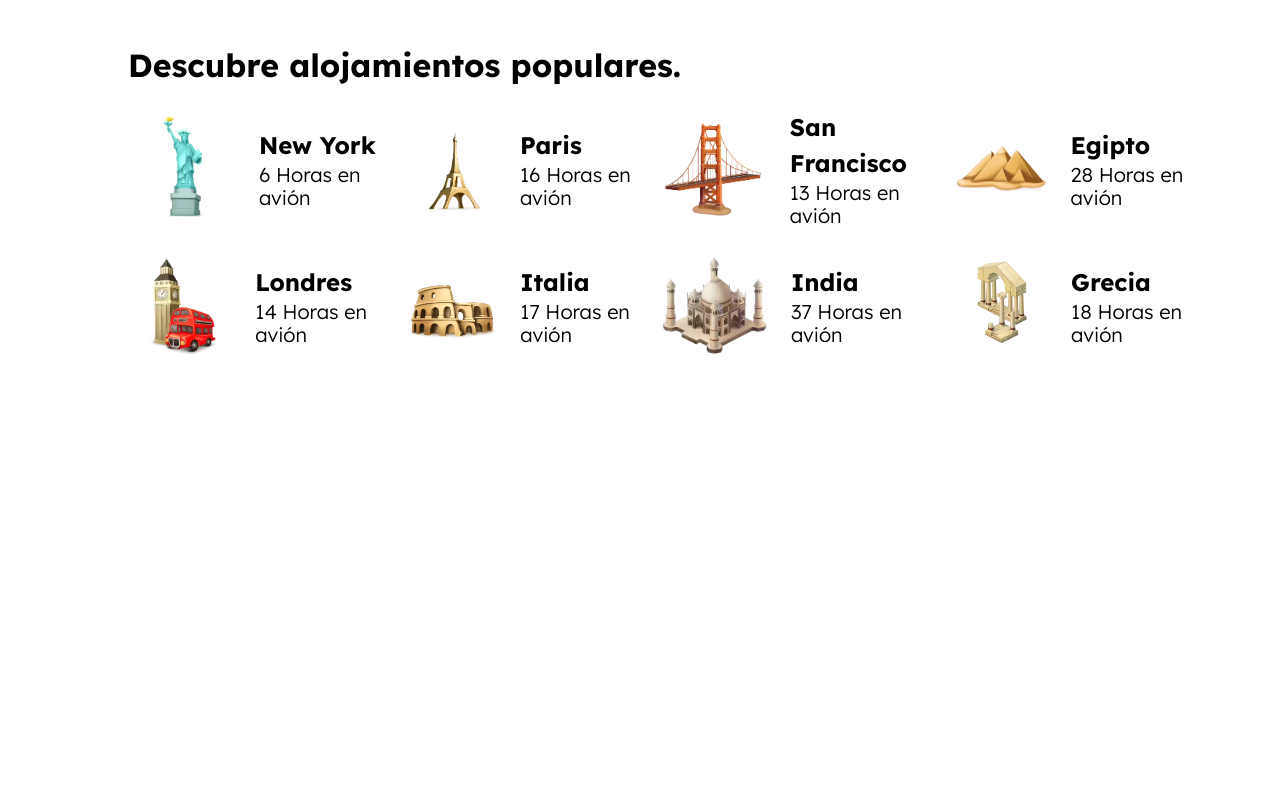
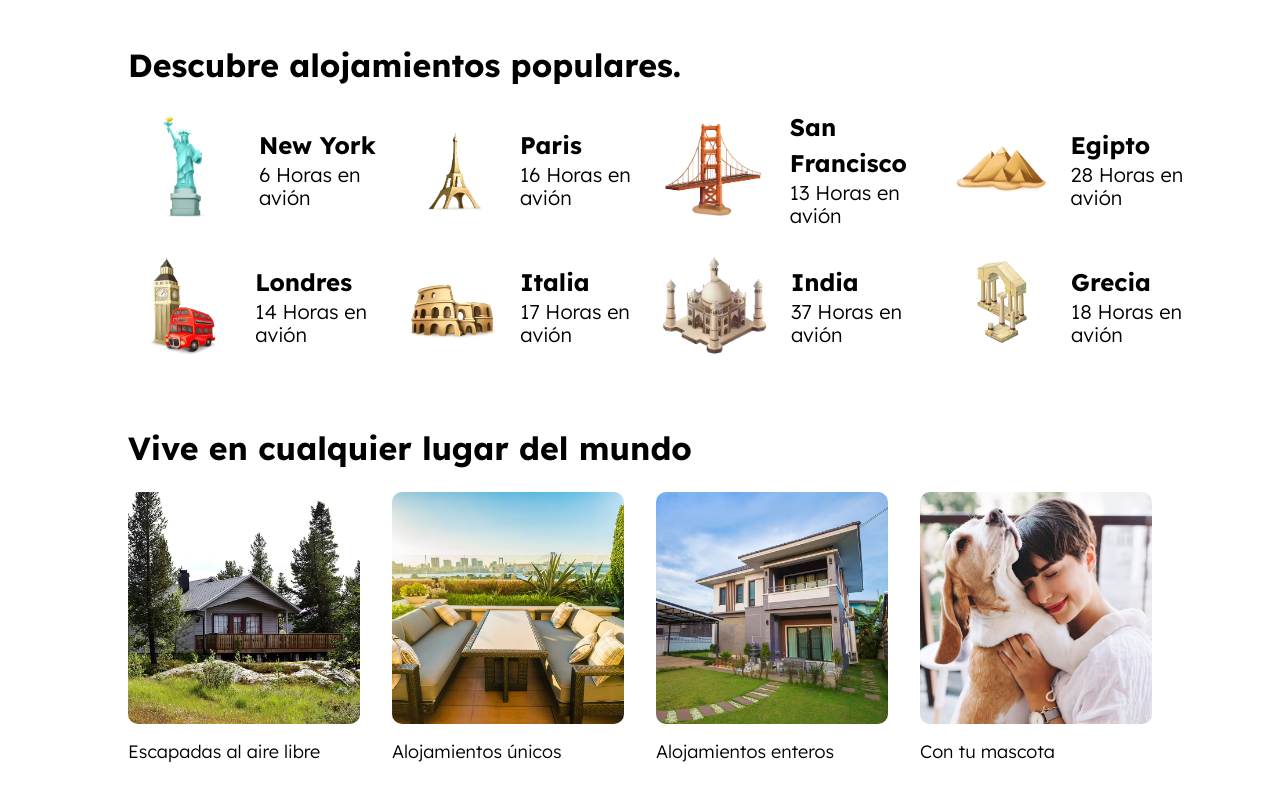
Before and after one commit to dolivare5/clon--de-airbnb, a website: page index.html in a window 1280 px wide. Shown: the part 1059-1859 px from the top of the page. Before the commit the page ends 1443 px from the top, so only its background shows below. Drawn offline with Linux system fonts and the light colour scheme.

Commit message:
Sección de lugares lista. Utilize scroll horizontal a través de un mixins en tablets y telefonos, además utilizo display grid

```diff
--- a/index.html
+++ b/index.html
@@ -212,6 +212,52 @@
             <script src="build/js/index.js"></script>
         </section> <!-- .contenedor .destinos -->
 
+        <section class="lugares contenedor">
+            <h2 class="lugares__heading">Vive en cualquier lugar del mundo</h2>
+            <div class="lugares__grid">
+
+                <div class="lugar">
+                    <picture>
+                        <source class="lugar__imagen" srcset="build/img/vive_1.avif" type="image/avif">
+                        <source  class="lugar__imagen" srcset="build/img/vive_1.webp" type="image/webp">
+                        <img class="lugar__imagen" loading="lazy" decoding="async" src="build/img/vive_1.jpg" alt="Imagen Sección vive" >
+                    </picture>
+
+                    <p class="lugar__nombre">Escapadas al aire libre</p>
+                </div> <!-- .lugar -->
+
+                <div class="lugar">
+                    <picture>
+                        <source class="lugar__imagen" srcset="build/img/vive_2.avif" type="image/avif">
+                        <source  class="lugar__imagen" srcset="build/img/vive_2.webp" type="image/webp">
+                        <img class="lugar__imagen" loading="lazy" decoding="async" src="build/img/vive_2.jpg" alt="Imagen Sección vive" >
+                    </picture>
+
+                    <p class="lugar__nombre">Alojamientos únicos</p>
+                </div> <!-- .lugar -->
+
+                <div class="lugar">
+                    <picture>
+                        <source class="lugar__imagen" srcset="build/img/vive_3.avif" type="image/avif">
+                        <source  class="lugar__imagen" srcset="build/img/vive_3.webp" type="image/webp">
+                        <img class="lugar__imagen" loading="lazy" decoding="async" src="build/img/vive_3.jpg" alt="Imagen Sección vive" >
+                    </picture>
+
+                    <p class="lugar__nombre">Alojamientos enteros</p>
+                </div> <!-- .lugar -->
+
+                <div class="lugar">
+                    <picture>
+                        <source class="lugar__imagen" srcset="build/img/vive_4.avif" type="image/avif">
+                        <source  class="lugar__imagen" srcset="build/img/vive_4.webp" type="image/webp">
+                        <img class="lugar__imagen" loading="lazy" decoding="async" src="build/img/vive_4.jpg" alt="Imagen Sección vive" >
+                    </picture>
+
+                    <p class="lugar__nombre">Con tu mascota</p>
+                </div> <!-- .lugar -->
+            </div><!-- .lugares__grid -->
+
+        </section> <!-- .lugares .contenedor -->
 
     </body>
 </html>
--- a/src/scss/base/_mixins.scss
+++ b/src/scss/base/_mixins.scss
@@ -70,3 +70,23 @@
     gap: $espaciado;
     grid-template-columns: repeat($columnas, 1fr);
 }
+
+@mixin scrollHorizontal{
+    overflow-y: hidden;
+    overflow-x: scroll;
+    scroll-snap-type: x mandatory;
+
+    > *{
+        scroll-snap-align: center;
+    }
+
+    @include desktop{
+        overflow-y: unset;
+        overflow-x: unset;
+        scroll-snap-type: unset;
+
+        > *{
+            scroll-snap-align: unset;
+        }
+    }
+}
--- a/src/scss/ui/contenido/_index.scss
+++ b/src/scss/ui/contenido/_index.scss
@@ -1 +1,2 @@
-@forward "destino";
+@forward "destinos";
+@forward "lugares";
--- /dev/null
+++ b/src/scss/ui/contenido/_lugares.scss
@@ -0,0 +1,25 @@
+@use "../../base/variables" as v;
+@use "../../base/mixins" as m;
+
+.lugares{
+
+    &__grid{
+        display: grid;
+        grid-template-columns: repeat(4, 25rem);
+        column-gap: 4rem;
+        @include m.scrollHorizontal;
+        @include m.compu-peq{
+            @include m.grid(4, 2em);
+        }
+    }
+}
+
+.lugar{
+    &__imagen{
+        border-radius: 1rem;
+    }
+
+    &__nombre{
+        font-size: 1.8rem;
+    }
+}
```
Also changed, not shown: build/css/app.css, src/scss/ui/contenido/_destinos.scss (renamed from src/scss/ui/contenido/_destino.scss), 1 other file.
